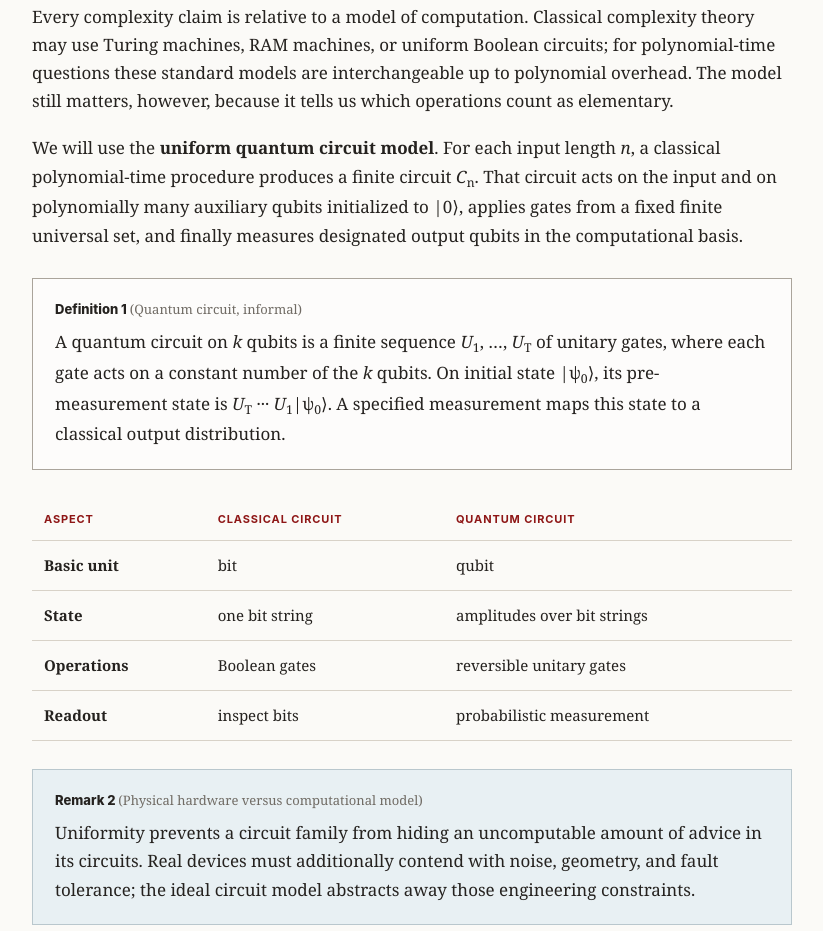
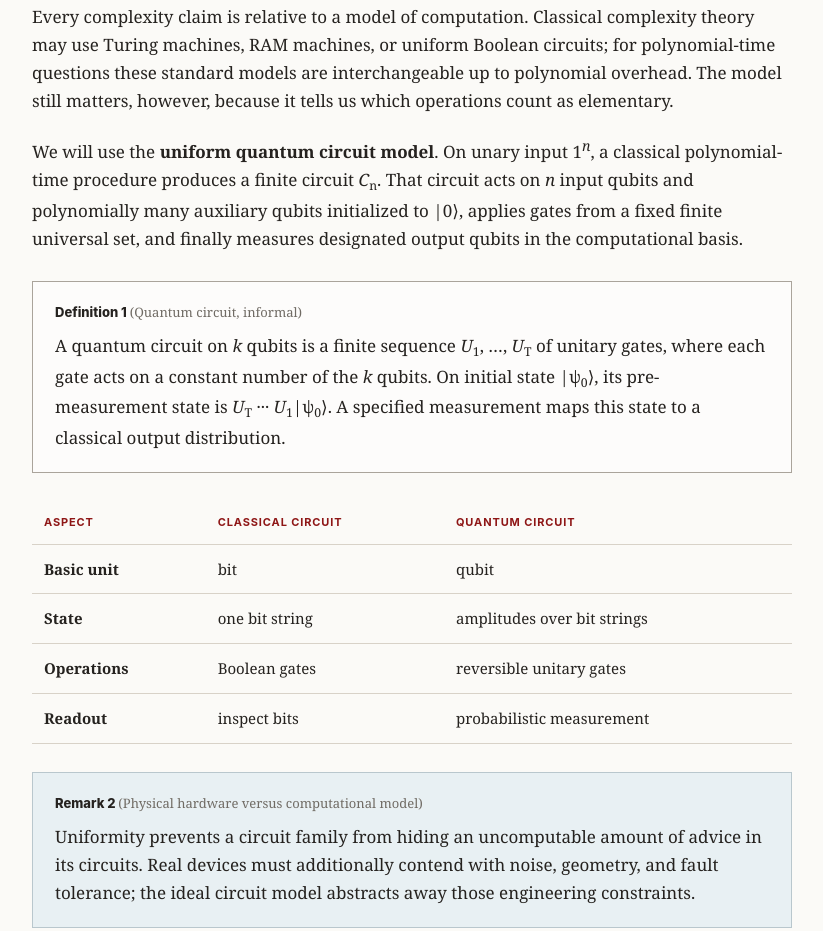
Before and after one commit to vbanwait5/UCT-Project, a plain HTML site: page intro.html in a window 1280 px wide. Shown: the part 1317-2248 px from the top of the page, without its empty margins (383-1206 px from the left). Drawn offline with Linux system fonts and the light colour scheme.

Commit message:
Fix unary input notation in introduction

```diff
--- a/intro.html
+++ b/intro.html
@@ -58,7 +58,7 @@
       <section id="computation-model">
         <h2>2. Computation begins with a model</h2>
         <p>Every complexity claim is relative to a model of computation. Classical complexity theory may use Turing machines, RAM machines, or uniform Boolean circuits; for polynomial-time questions these standard models are interchangeable up to polynomial overhead. The model still matters, however, because it tells us which operations count as elementary.</p>
-        <p>We will use the <strong>uniform quantum circuit model</strong>. For each input length <em>n</em>, a classical polynomial-time procedure produces a finite circuit <em>C</em><span class="sub">n</span>. That circuit acts on the input and on polynomially many auxiliary qubits initialized to |0⟩, applies gates from a fixed finite universal set, and finally measures designated output qubits in the computational basis.</p>
+        <p>We will use the <strong>uniform quantum circuit model</strong>. On unary input 1<sup><em>n</em></sup>, a classical polynomial-time procedure produces a finite circuit <em>C</em><span class="sub">n</span>. That circuit acts on <em>n</em> input qubits and polynomially many auxiliary qubits initialized to |0⟩, applies gates from a fixed finite universal set, and finally measures designated output qubits in the computational basis.</p>
 
         <div class="note-box">
           <p class="note-title">Definition 1 <span>(Quantum circuit, informal)</span></p>
```
